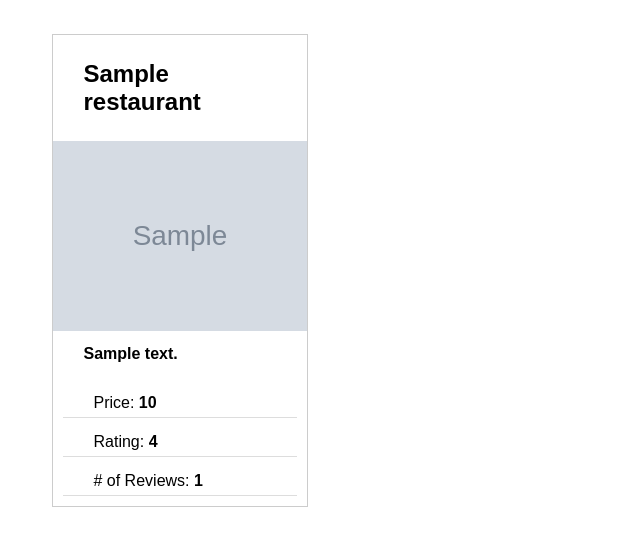
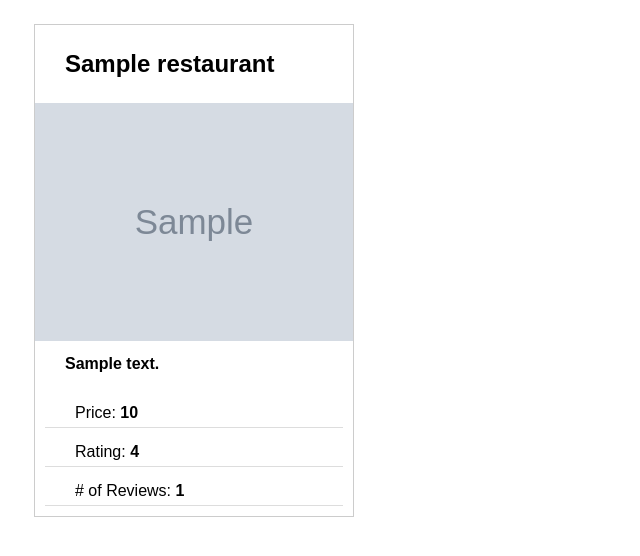
Before and after one commit to Weff24/webdev-labs, a Flask app: template lab02/templates/restaurant.html in a window 1280 px wide. Shown: the part 128-684 px from the top of the page, without its empty margins (0-640 px from the left). Run offline with Flask 2, Linux system fonts and the light colour scheme; the template is opened without the code that fills it: most values are stand-ins (such as "Sample title", 1, 10 or a date in 2020); grey boxes marked "Sample" are stand-in pictures; some libraries are stand-ins or nearby versions.

Commit message:
Completed Lab 2

```diff
--- a/lab02/app.py
+++ b/lab02/app.py
@@ -81,7 +81,7 @@ def exercise4():
         user=current_user,
         search_term=search_term,
         location=location,
-        restaurants=restaurants
+        restaurant=restaurants[0]
     )
 
 @app.route('/cards/')
--- a/lab02/static/style.css
+++ b/lab02/static/style.css
@@ -40,7 +40,7 @@ main {
 .card {
     box-sizing: border-box;
     border: solid 1px #CCC;
-    width: 20vw;
+    width: 25vw;
     margin: 10px;
 }
 
@@ -63,8 +63,8 @@ main {
     margin: 10px;
 }
 
-.cards {
+/* .cards {
     display: grid;
     grid-template-columns: 22% 22% 22% 22%;
     justify-content: space-around;
-}
+} */
--- a/lab02/templates/restaurant.html
+++ b/lab02/templates/restaurant.html
@@ -10,18 +10,19 @@
 <body>
     {% include 'includes/header.html' %}
 
-    <main class="cards">
-        {% for restaurant in restaurants %}
-            <!-- <section class="card">
+    <main>
+        <section class="card">
             <h2 class="card-padding">{{ restaurant.name }}</h2>
             <img class="card-img" src="{{ restaurant.image_url }}">
             <h4 class="card-padding">{{ restaurant.display_address }}</h4>
             <p class="card-padding">Price: <b>{{ restaurant.price }}</b></p>
             <p class="card-padding">Rating: <b>{{ restaurant.rating }}</b></p>
             <p class="card-padding"># of Reviews: <b>{{ restaurant.review_count }}</b></p>
-            </section> -->
-            {% include 'includes/card.html' %}
-        {% endfor %}
+        </section>
+        <!-- {% for restaurant in restaurants %} -->
+
+            <!-- {% include 'includes/card.html' %} -->
+        <!-- {% endfor %} -->
     </main>
 </body>
 </html>
```
Lines whose indentation alone changed are shown as unchanged.
